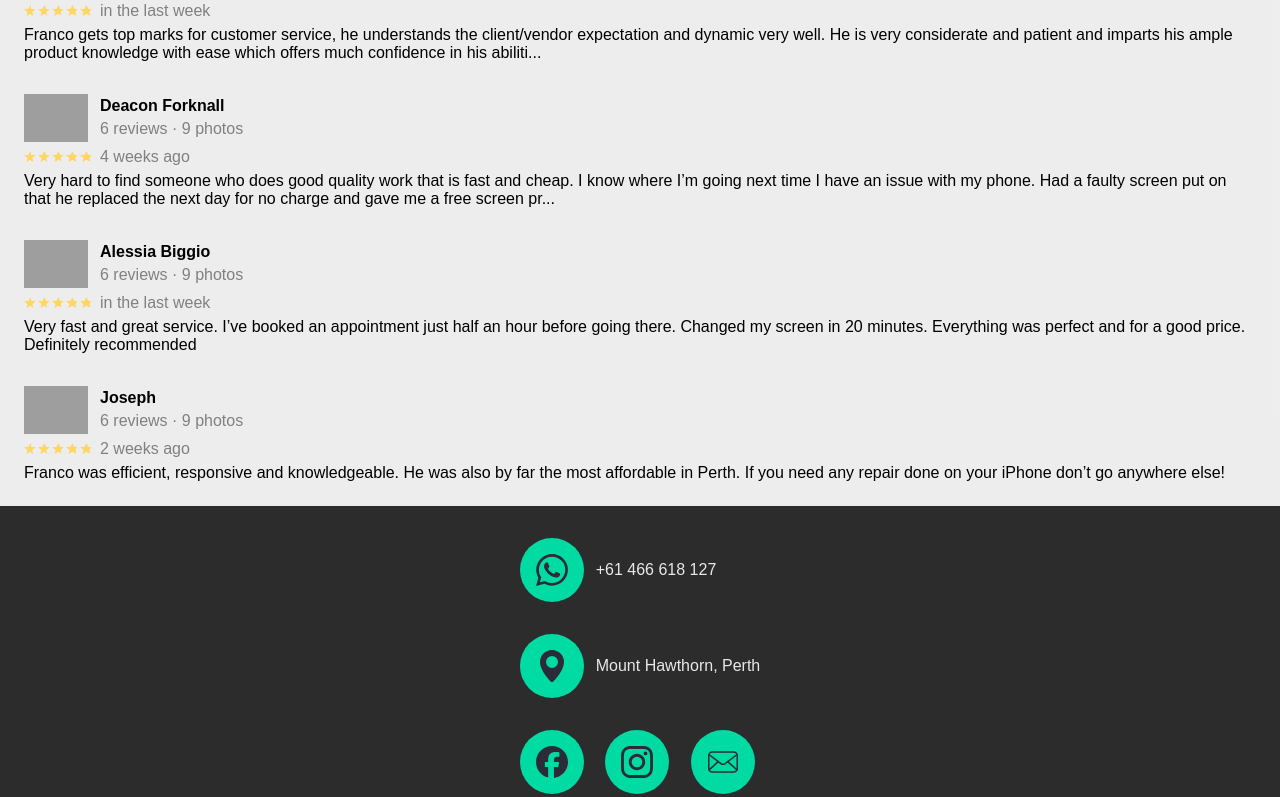
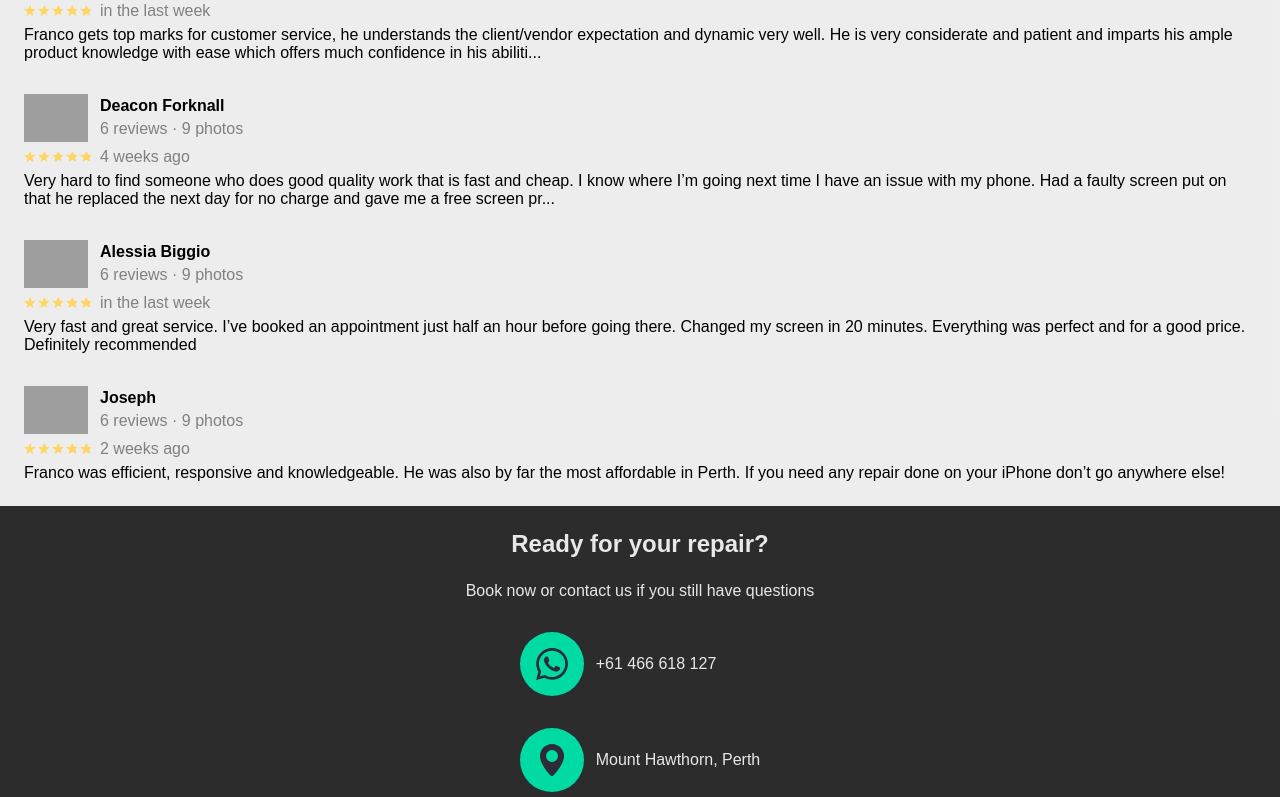
Before and after one commit to Niffxd/iPhoneLooP, a React (Vite) app: page / in a window 1280 px wide. Shown: the part 1865-2662 px from the top of the page. Built offline with nearby package versions, Linux system fonts and the light colour scheme; grey boxes are pictures that could not be loaded; a web font is replaced by a local one.

Commit message:
adding 5.1 section

```diff
--- a/src/components/BtnBook/index.jsx
+++ b/src/components/BtnBook/index.jsx
@@ -1,10 +1,23 @@
 import { Link } from 'react-router-dom'; // eslint-disable-line
 import style from './BtnBook.module.css';
 
-export default function BtnBook () {
-  return (
-    <Link className={style.link_to_book} to='/system.html' target='_blank'>
-      Book now
-    </Link>
-  );
+export default function BtnBook (customStyle, type, link, text) {
+  // return type === 'bookNow'
+  //   ? <Link className={style.link_to_book} style={customStyle} to='/system.html' target='_blank'>
+  //       Book now
+  //     </Link>
+  //   : <Link className={style.link_to_book} style={customStyle} to='/system.html' target='_blank'>
+  //       Book now
+  //     </Link>;
+
+  switch (type) {
+    case 'bookNow':
+      return <Link className={style.link_to_book} style={customStyle} to='/system.html' target='_blank'>
+                Book now
+              </Link>;
+    case 'normal':
+      return <Link className={style.link_to_book} style={customStyle} to={link} target='_blank'>
+                {text}
+              </Link>;
+  }
 }
--- a/src/components/Footer/index.jsx
+++ b/src/components/Footer/index.jsx
@@ -1,11 +1,13 @@
 import { Link } from 'react-router-dom'; //eslint-disable-line
 import { contactItems, foundSVG } from './contactItems';
+import ReadyForYourRepair from '../ReadyForYourRepair'; // eslint-disable-line
 // import BtnBook from '../BtnBook'; // eslint-disable-line
 import style from './Footer.module.css';
 
 export default function Footer () {
   return (
     <footer className={style.footer_container}>
+      <ReadyForYourRepair />
       <div className={style.contact_container}>
         {
           contactItems.map(({ name, link, text }) => {
--- a/src/components/FunnelDevice/FunnelDevice.module.css
+++ b/src/components/FunnelDevice/FunnelDevice.module.css
@@ -7,17 +7,19 @@
   margin-bottom: 24px;
 }
 
-.important_text > h1 {
+.important_text {
+  > h1 {
     margin-bottom: 18px;
     color: var(--color-logo-1);
     text-align: center;
   }
 
-.important_text > p {
+  > p {
     display: flex;
     align-items: center;
     margin-bottom: 6px;
     gap: 8px;
+  }
 }
 
 .important_text span {
--- /dev/null
+++ b/src/components/ReadyForYourRepair/ReadyForYourRepair.module.css
@@ -0,0 +1,11 @@
+.ready_container {
+  > h1 {
+    margin: 24px 0;
+    color: var(--color-secondary);
+    text-align: center;
+  }
+
+  > p {
+    color: var(--color-secondary);
+  }
+}
--- /dev/null
+++ b/src/components/ReadyForYourRepair/index.jsx
@@ -0,0 +1,16 @@
+import { Link } from 'react-router-dom'; //eslint-disable-line
+import BtnBook from '../BtnBook';
+import style from './ReadyForYourRepair.module.css';
+
+export default function ReadyForYourRepair () {
+  return (
+    <section className={style.ready_container}>
+      <h1>Ready for your repair?</h1>
+      <p>Book now or contact us if you still have questions</p>
+      <div className={style.btn_container}>
+        <BtnBook style={{ color: 'white' }} type={'bookNow'} />
+
+      </div>
+    </section>
+  );
+}
```
Lines whose indentation alone changed are shown as unchanged.
